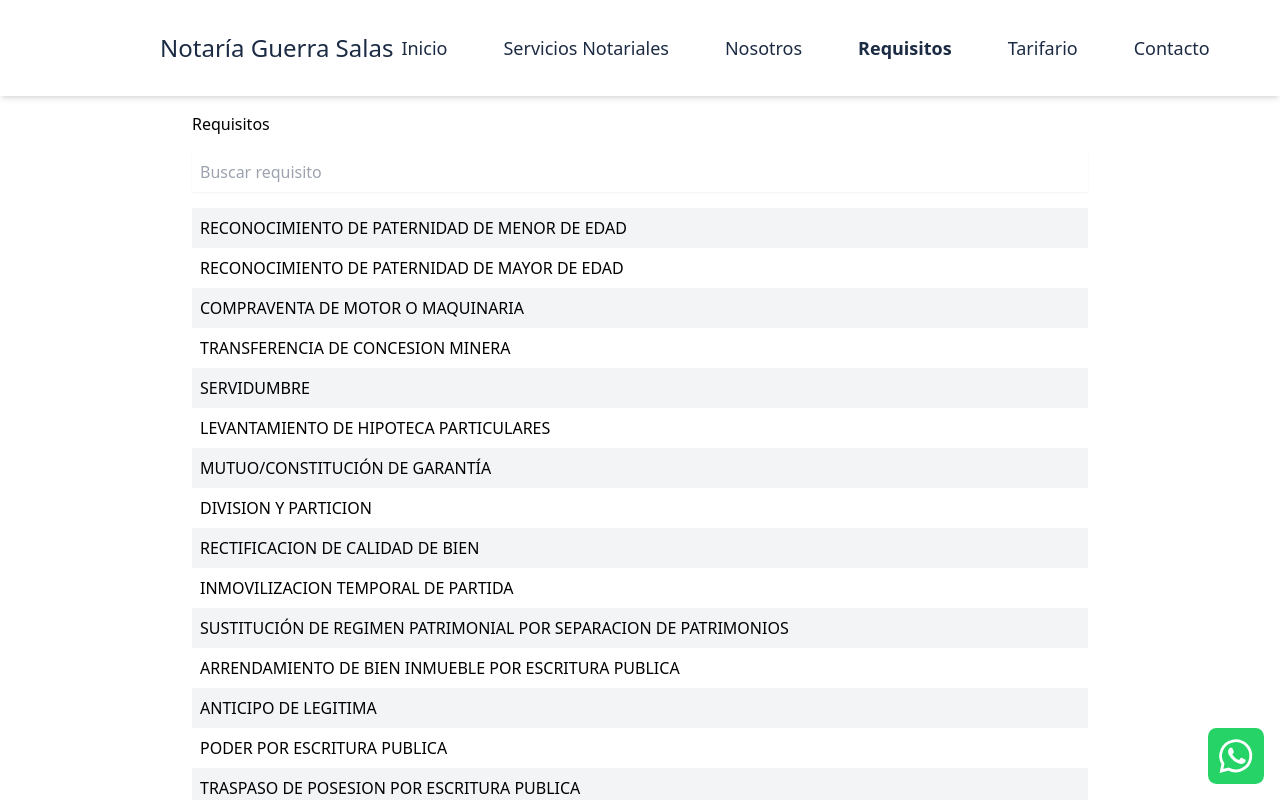
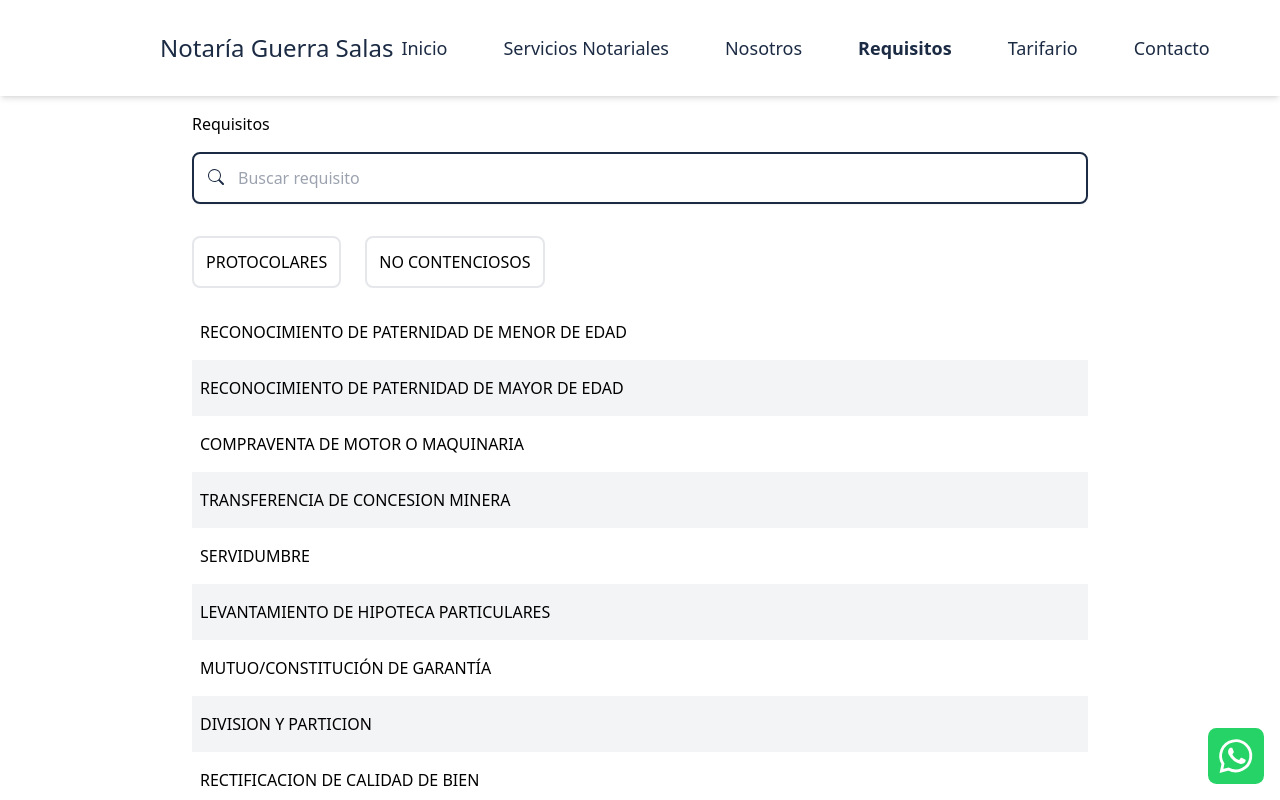
Before and after one commit to lggradosm/guerra-salas-app, a Next.js app: page /requisitos in a window 1280 px wide. Shown: the top 800 px of the page. Built offline with nearby package versions, Linux system fonts and the light colour scheme.

Commit message:
UPDATE: index, fetch requisitos

```diff
--- a/components/ServiceItem.js
+++ b/components/ServiceItem.js
@@ -6,12 +6,14 @@ import { Book } from "react-bootstrap-icons";
 export default function ServiceItem({ title, text }) {
   return (
     <div className=" relative  overflow-hidden   min-w-[20rem]  border-neutral-100 border-2 rounded-xl p-6 cursor-pointer  content-none after:bottom-0 after:left-0 after:right-0 after:absolute after:bg-primary after:h-1">
-      <Book className="text-2xl text-primary" />
+      <Book className="text-2xl text-primary mb-4" />
 
       <h2 className="text-lg md:text-xl text-primary font-semibold ">
         {title}
       </h2>
-      <p className="text-xs  md:text-md mt-4 text-left">{text}</p>
+      <p className="text-xs  md:text-md xl:text-[.85em] mt-2 text-left">
+        {text}
+      </p>
     </div>
   );
 }
--- a/hooks/requisitoFetch.js
+++ b/hooks/requisitoFetch.js
@@ -4,6 +4,7 @@ export const requisitoFetch = () => {
   const [data, setData] = useState(null);
   const [isLoading, setLoading] = useState(false);
   const [filterList, setFilterList] = useState(null);
+  const [tempList, setTempList] = useState(null);
   useEffect(() => {
     setLoading(true);
     fetch("/api/requisito")
@@ -11,21 +12,32 @@ export const requisitoFetch = () => {
       .then((data) => {
         setData(data);
         setLoading(false);
+        setTempList(data);
         setFilterList(data);
       });
   }, []);
+  useEffect(() => {
+    setFilterList(tempList);
+  }, [tempList]);
 
   const search = (text) => {
     setFilterList(
-      data?.filter((requisito) =>
+      tempList?.filter((requisito) =>
         (requisito.id + requisito.nombre).includes(text.toUpperCase())
       )
     );
+  };
+
+  const filterByCategory = (category) => {
+    category === "todos"
+      ? setTempList(data)
+      : setTempList(data?.filter((requisito) => requisito.type === category));
+    console.log(tempList);
   };
 
   const searchById = (id) => {
     return data?.filter((requisito) => requisito.id === id)[0];
   };
 
-  return { data, filterList, isLoading, search, searchById };
+  return { data, filterList, isLoading, search, searchById, filterByCategory };
 };
--- a/pages/index.js
+++ b/pages/index.js
@@ -69,20 +69,23 @@ export default function Home() {
         <h2 className="text-3xl text-primary mb-4">Nosotros</h2>
         <div className="flex flex-col lg:flex-row justify-center items-center gap-10 lg:gap-20">
           <Image alt="notario" src={notario} className="rounded-sm w-80" />
-          <p className="text-center text-sm md:text-lg">
+          <p className="text-center text-md md:text-lg tracking-[0.01em]">
             Quiero darles la bienvenida, soy el Dr. Guillermo Guerra Salas,
             egresado de la Universidad Nacional de Trujillo de la Facultad de
             Derecho, con Maestría de Derecho en la Universidad Antenor Orrego,
-            abogado con una vasta experiencia en sector privado y público.
-            Nombrado como Notario de Trujillo desde Junio del 2007. Estoy
-            autorizado por ley, a dar fe de los actos y contratos que celebren
-            ante mí, formalizando la voluntad de los otorgantes, redactando los
-            instrumentos, a los que confiero autenticidad, y también me
-            corresponde la comprobación de los hechos y tramitación de asuntos
-            no contenciosos. Garantizamos un servicio de alta calidad, tenemos
-            un equipo joven con excelentes conocimientos en temas notariales y
-            registrales que aseguran que se concreten los objetivos de todos
-            clientes de manera rápida y eficiente.
+            abogado con una vasta experiencia en sector privado y
+            público.Nombrado como Notario de Trujillo desde Junio del 2007.
+            <br className="mb-3" />
+            Estoy autorizado por ley, a dar fe de los actos y contratos que
+            celebren ante mí, formalizando la voluntad de los otorgantes,
+            redactando los instrumentos, a los que confiero autenticidad, y
+            también me corresponde la comprobación de los hechos y tramitación
+            de asuntos no contenciosos.
+            <br className="mb-3" />
+            Garantizamos un servicio de alta calidad, tenemos un equipo joven
+            con excelentes conocimientos en temas notariales y registrales que
+            aseguran que se concreten los objetivos de todos clientes de manera
+            rápida y eficiente.
           </p>
         </div>
       </section>
--- a/pages/requisitos/index.js
+++ b/pages/requisitos/index.js
@@ -1,29 +1,65 @@
 import Link from "next/link";
 import React, { useEffect, useState } from "react";
 import { requisitoFetch } from "../../hooks/requisitoFetch";
+import { Search } from "react-bootstrap-icons";
 export default function requisitos() {
-  const { filterList, search } = requisitoFetch();
+  const { filterList, search, filterByCategory } = requisitoFetch();
+  const [category, setCategory] = useState("todos");
   const onChangeHandler = (e) => {
     search(e.target.value);
+  };
+
+  const categoryHandler = (e, text) => {
+    e.preventDefault();
+    if (text === category) {
+      setCategory("todos");
+      filterByCategory("todos");
+    } else {
+      setCategory(text);
+      filterByCategory(text);
+    }
   };
   return (
     <section className="container  mt-28 my-4">
       <div>
         <h1>Requisitos</h1>
-        <label className="">
+        <label className="relative">
           <input
             type="text"
             placeholder="Buscar requisito"
-            className="p-2 outline-none shadow-sm w-full my-4"
+            className="p-3 px-4 pl-11 outline-none border-2 rounded-lg border-primary shadow-sm w-full my-4"
             autoFocus
             onChange={(e) => onChangeHandler(e)}
           />
+          <Search className="text-md absolute left-4 top-[10%] text-primary" />
         </label>
+        <div className="flex my-4 gap-6">
+          <button
+            className={` rounded-lg   border-2 p-3 ${
+              "PROTOCOLARES" === category
+                ? "border-primary"
+                : "hover:bg-gray-100"
+            }`}
+            onClick={(e) => categoryHandler(e, "PROTOCOLARES")}
+          >
+            PROTOCOLARES
+          </button>
+          <button
+            className={` rounded-lg   border-2 p-3 ${
+              "ASUNTOS_NO_CONTENCIOSOS" === category
+                ? "border-primary"
+                : "hover:bg-gray-100"
+            }`}
+            onClick={(e) => categoryHandler(e, "ASUNTOS_NO_CONTENCIOSOS")}
+          >
+            NO CONTENCIOSOS
+          </button>
+        </div>
         {filterList?.map((requisito, index) => (
           <Link
             href={`/requisitos/${requisito.id}`}
             key={index}
-            className="p-2 block odd:bg-gray-100 "
+            className="p-2 py-4 block odd:bg-gray-100 "
           >
             {requisito.nombre}
           </Link>
```
